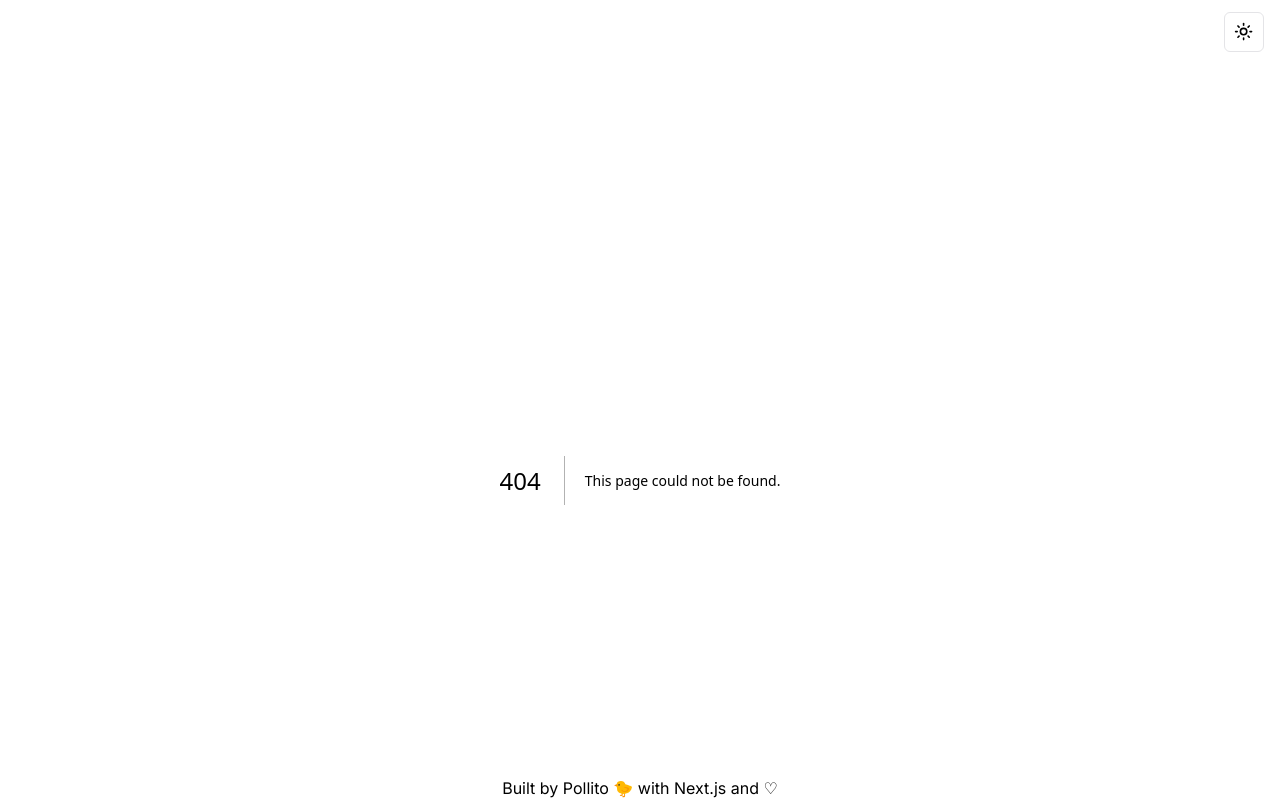
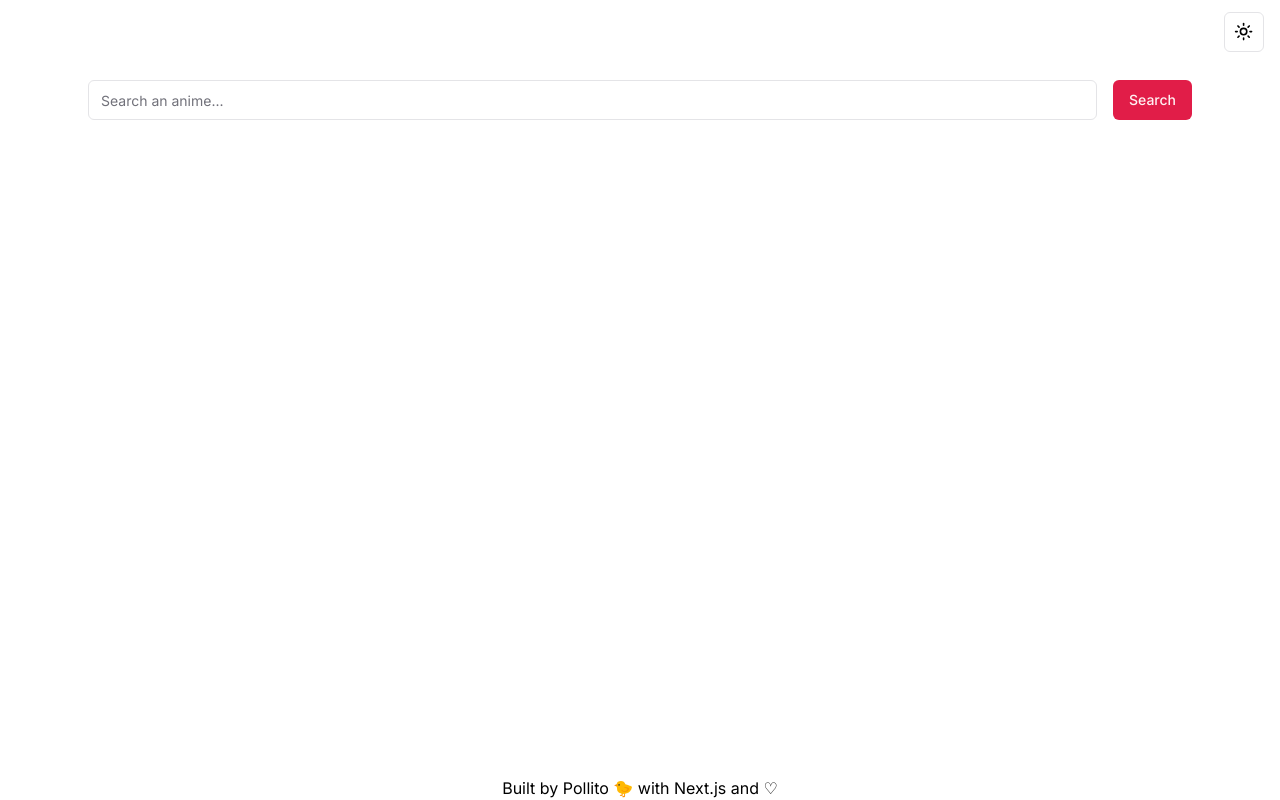
Before and after one commit to franBec/anime-poster-generator-frontend, a Next.js app: page /search in a window 1280 px wide. Before the commit this address had no page. Built offline with nearby package versions, Linux system fonts and the light colour scheme.

Commit message:
when searching, it redirects to /search?q

```diff
--- a/src/app/layout.tsx
+++ b/src/app/layout.tsx
@@ -31,7 +31,9 @@ export default function RootLayout({
                     </div>
                   </div>
                   <div className="flex flex-1 overflow-y-auto paragraph p-4">
-                    <div className="w-full">{children}</div>
+                    <div className="w-full max-w-6xl mx-auto px-4 sm:px-6">
+                      {children}
+                    </div>
                   </div>
                   <div className="my-2"></div>
                 </div>
--- a/src/app/page.tsx
+++ b/src/app/page.tsx
@@ -3,7 +3,7 @@ import { SearchAnimeForm } from "@/components/animePosterGenerator/mainPage/sear
 export default function Home() {
   return (
     <main className="relative pb-24">
-      <div className="max-w-6xl mx-auto px-4 sm:px-6 text-center">
+      <div className=" text-center">
         <div className="py-24 md:py-36">
           <h1 className="mb-5 text-6xl font-bold">Anime Poster Generator</h1>
           <SearchAnimeForm />
--- /dev/null
+++ b/src/app/search/page.tsx
@@ -0,0 +1,12 @@
+import { SearchAnimeForm } from "@/components/animePosterGenerator/mainPage/searchAnimeForm";
+import React from "react";
+
+const SearchPage = () => {
+  return (
+    <>
+      <SearchAnimeForm />
+    </>
+  );
+};
+
+export default SearchPage;
--- a/src/components/animePosterGenerator/mainPage/searchAnimeForm.tsx
+++ b/src/components/animePosterGenerator/mainPage/searchAnimeForm.tsx
@@ -7,6 +7,7 @@ import { z } from "zod";
 import { Button } from "@/components/ui/button";
 import { Form, FormControl, FormField, FormItem } from "@/components/ui/form";
 import { Input } from "@/components/ui/input";
+import { useRouter } from "next/navigation";
 
 const formSchema = z.object({
   q: z.string().min(1),
@@ -20,8 +21,10 @@ export function SearchAnimeForm() {
     },
   });
 
+  const router = useRouter();
+
   function onSubmit(values: z.infer<typeof formSchema>) {
-    console.log(values);
+    router.push(`/search?q=${values.q}`);
   }
 
   return (
```
